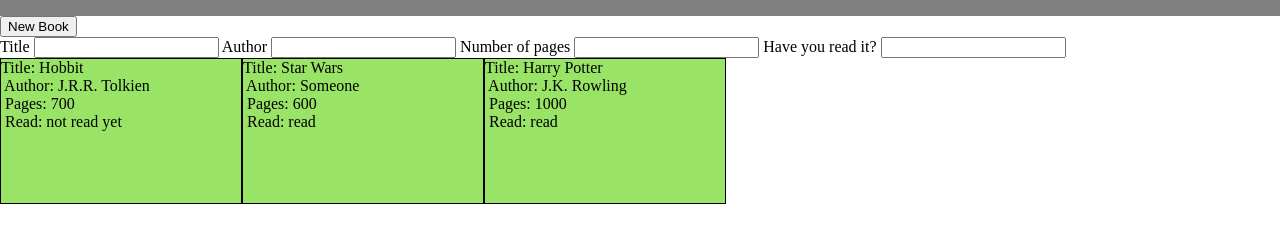
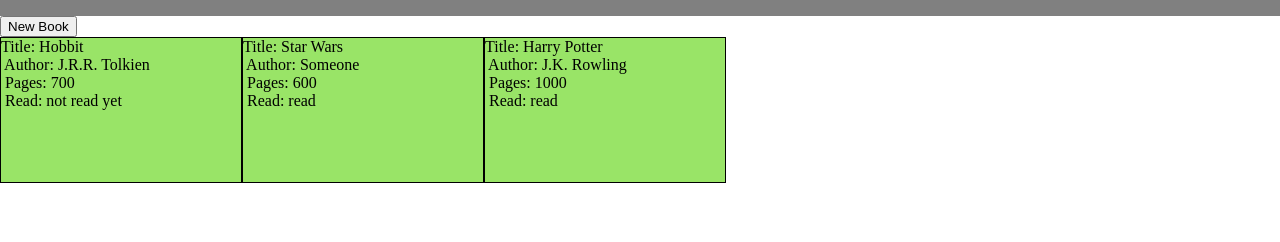
Before and after one commit to 100larczyk/Library, a plain HTML site: page index.html in a window 1280 px wide. Drawn offline with Linux system fonts and the light colour scheme.

Commit message:
minor changes to the form structure, added add button

```diff
--- a/index.html
+++ b/index.html
@@ -10,16 +10,19 @@
   <body>
     <header></header>
     <button class="btn">New Book</button>
-    <form class="form" style="display: block">
+    <div class="formDiv">
+      <form class="form" style="display: none">
         <label for="title">Title</label>
-      <input type="text" name="title" />
+        <input type="text" name="title" /> <br />
         <label for="author">Author</label>
-      <input type="text" name="author" />
+        <input type="text" name="author" /> <br />
         <label for="pages">Number of pages</label>
-      <input type="text" name="pages" />
+        <input type="text" name="pages" /> <br />
         <label for="read">Have you read it?</label>
         <input type="text" name="read" />
+        <button class="addButton">Add</button>
       </form>
+    </div>
     <div class="container"></div>
     <footer></footer>
 
```
Lines whose indentation alone changed are shown as unchanged.
